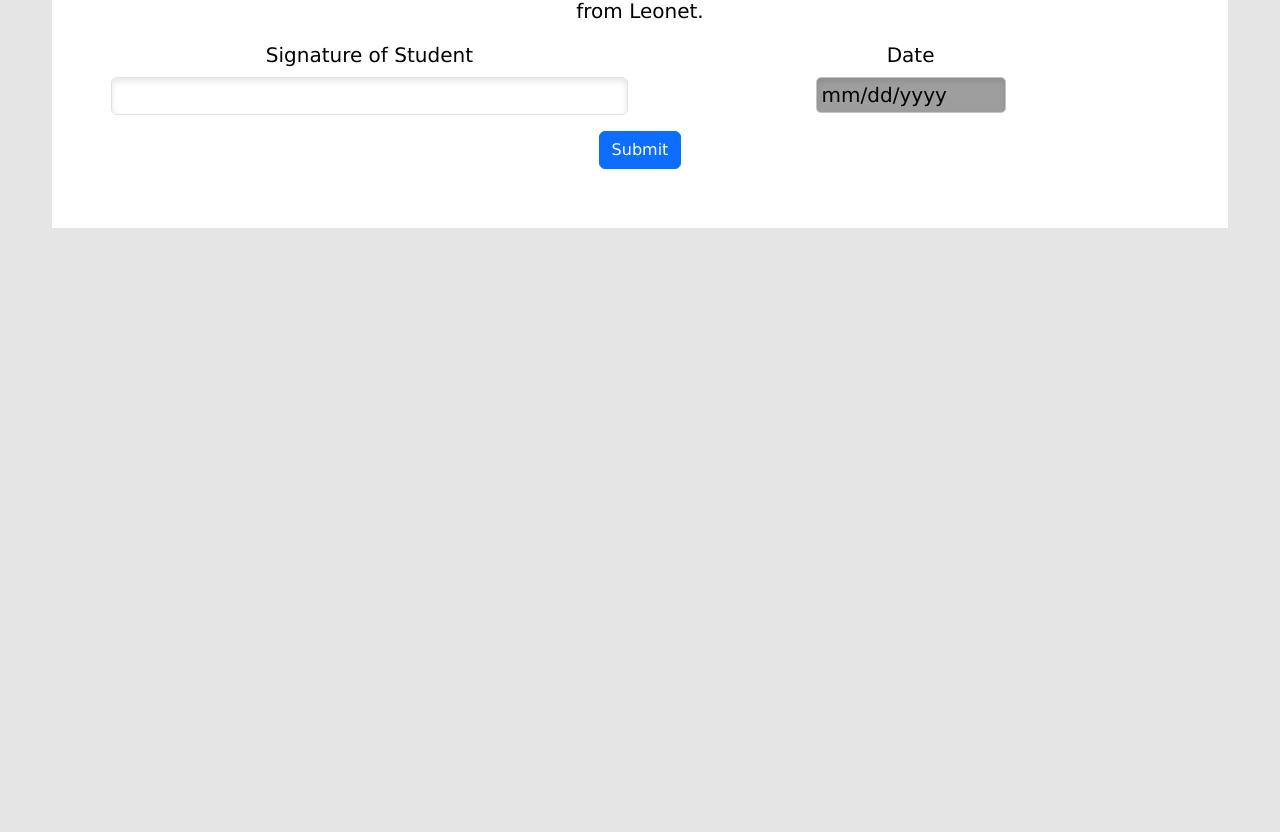
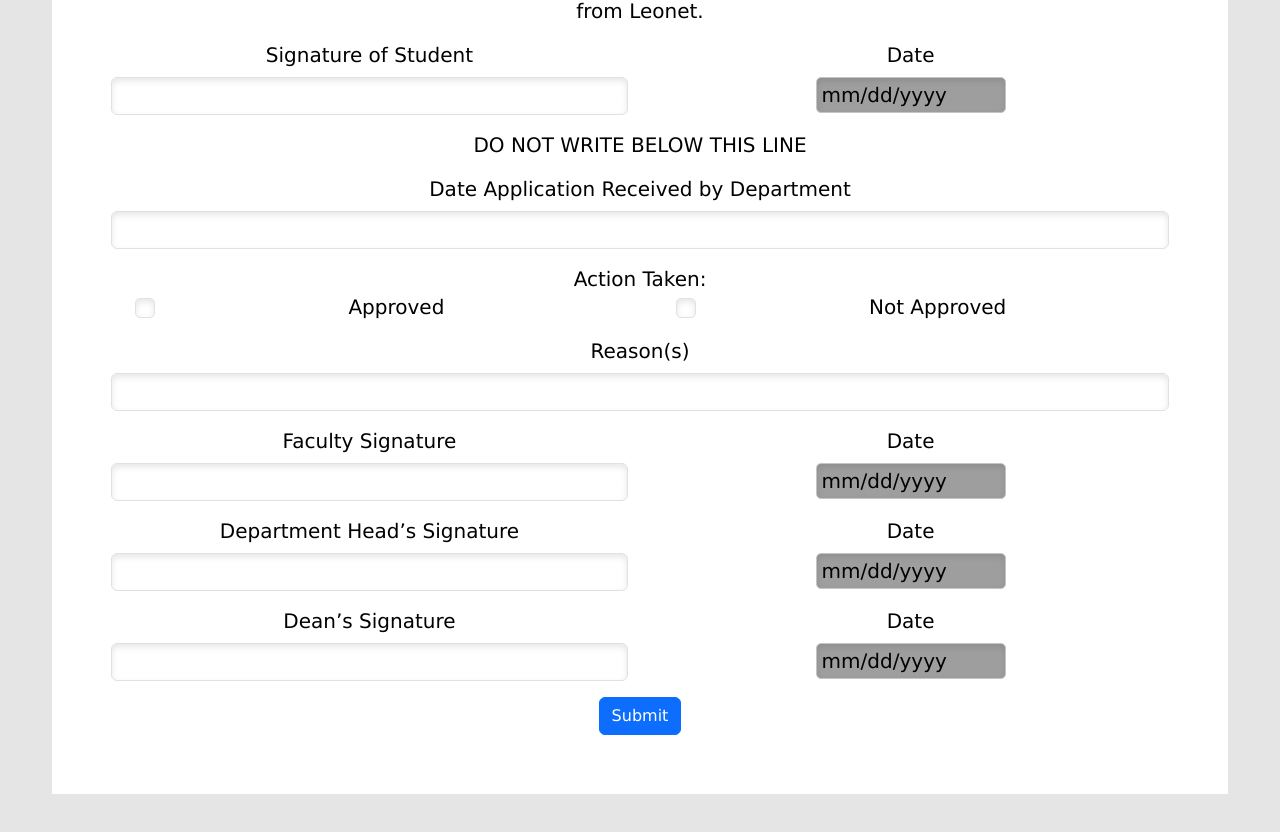
Before and after one commit to Craigcanepa10/411-RPA, a React (Create React App) app in the folder client-app/: page / in a window 1280 px wide. Shown: the part 1400-2232 px from the top of the page. Before the commit the page ends 1680 px from the top, so only its background shows below. Built offline with nearby package versions, Linux system fonts and the light colour scheme; grey boxes are pictures that could not be loaded.

Commit message:
inputs for signatures
still working on e sigs

```diff
--- a/client-app/src/Contain/Form/Form.js
+++ b/client-app/src/Contain/Form/Form.js
@@ -248,6 +248,80 @@ function App() {
             </Form.Group>
           </Row>
 
+          <Form.Group className="mb-3">
+            <Form>DO NOT WRITE BELOW THIS LINE</Form>
+          </Form.Group>
+
+          <Form.Group className="mb-3" controlId="formDARD">
+            <Form.Label>Date Application Received by Department</Form.Label>
+            <Form.Control placeholder="" />
+          </Form.Group>
+
+          <Form.Group as={Col} controlId="formEmployed">
+            <label>Action Taken:</label>
+            <Row>
+              <Col xs="auto">
+                <Form.Label></Form.Label>
+              </Col>
+              <Col>
+                <Form.Group className="mb-3" id="formGridCheckbox">
+                  <Form.Check type="checkbox" label="Approved" />
+                </Form.Group>
+              </Col>
+
+              <Col xs="auto">
+                <Form.Label></Form.Label>
+              </Col>
+              <Col>
+                <Form.Group className="mb-3" id="formGridCheckbox">
+                  <Form.Check type="checkbox" label="Not Approved " />
+                </Form.Group>
+              </Col>
+            </Row>
+          </Form.Group>
+
+          <Form.Group className="mb-3" controlId="formReasons">
+            <Form.Label>Reason(s)</Form.Label>
+            <Form.Control placeholder="" />
+          </Form.Group>
+
+          <Row className="mb-3">
+            <Form.Group as={Col} controlId="formSig">
+              <Form.Label>Faculty Signature</Form.Label>
+              <Form.Control />
+            </Form.Group>
+
+            <Form.Group as={Col} controlId="formDate2">
+              <Form.Label>Date</Form.Label>
+              <input type="date" name="dateofbirth" id="dateofbirth"></input>
+            </Form.Group>
+          </Row>
+
+          <Row className="mb-3">
+            <Form.Group as={Col} controlId="formSig">
+              <Form.Label>Department Head’s Signature</Form.Label>
+              <Form.Control />
+            </Form.Group>
+
+            <Form.Group as={Col} controlId="formDate2">
+              <Form.Label>Date</Form.Label>
+              <input type="date" name="dateofbirth" id="dateofbirth"></input>
+            </Form.Group>
+          </Row>
+
+          <Row className="mb-3">
+            <Form.Group as={Col} controlId="formSig">
+              <Form.Label>Dean’s Signature</Form.Label>
+              <Form.Control />
+            </Form.Group>
+
+            <Form.Group as={Col} controlId="formDate2">
+              <Form.Label>Date</Form.Label>
+              <input type="date" name="dateofbirth" id="dateofbirth"></input>
+            </Form.Group>
+          </Row>
+
+
           <Button variant="primary" type="submit">
             Submit
           </Button>
```
